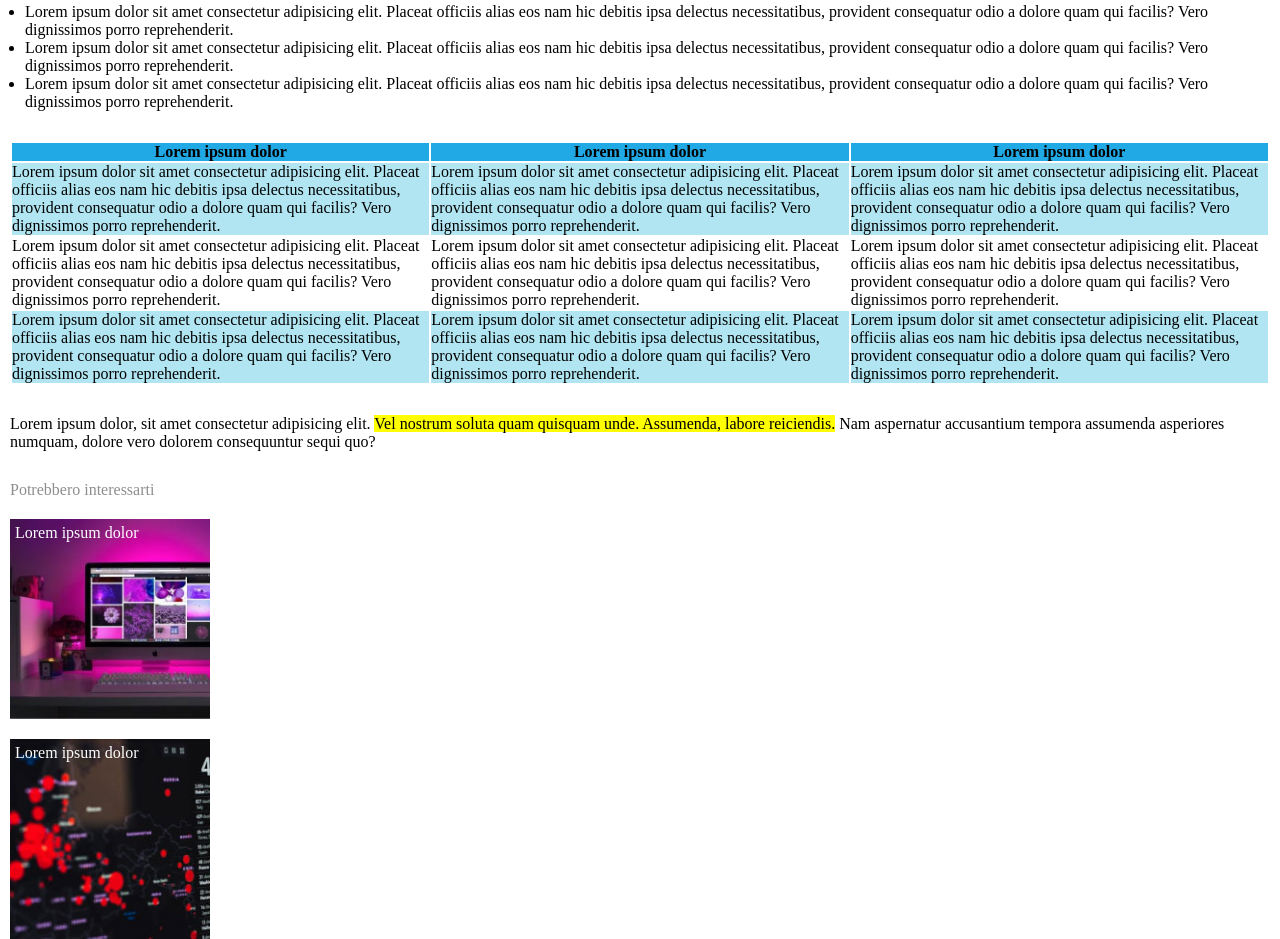
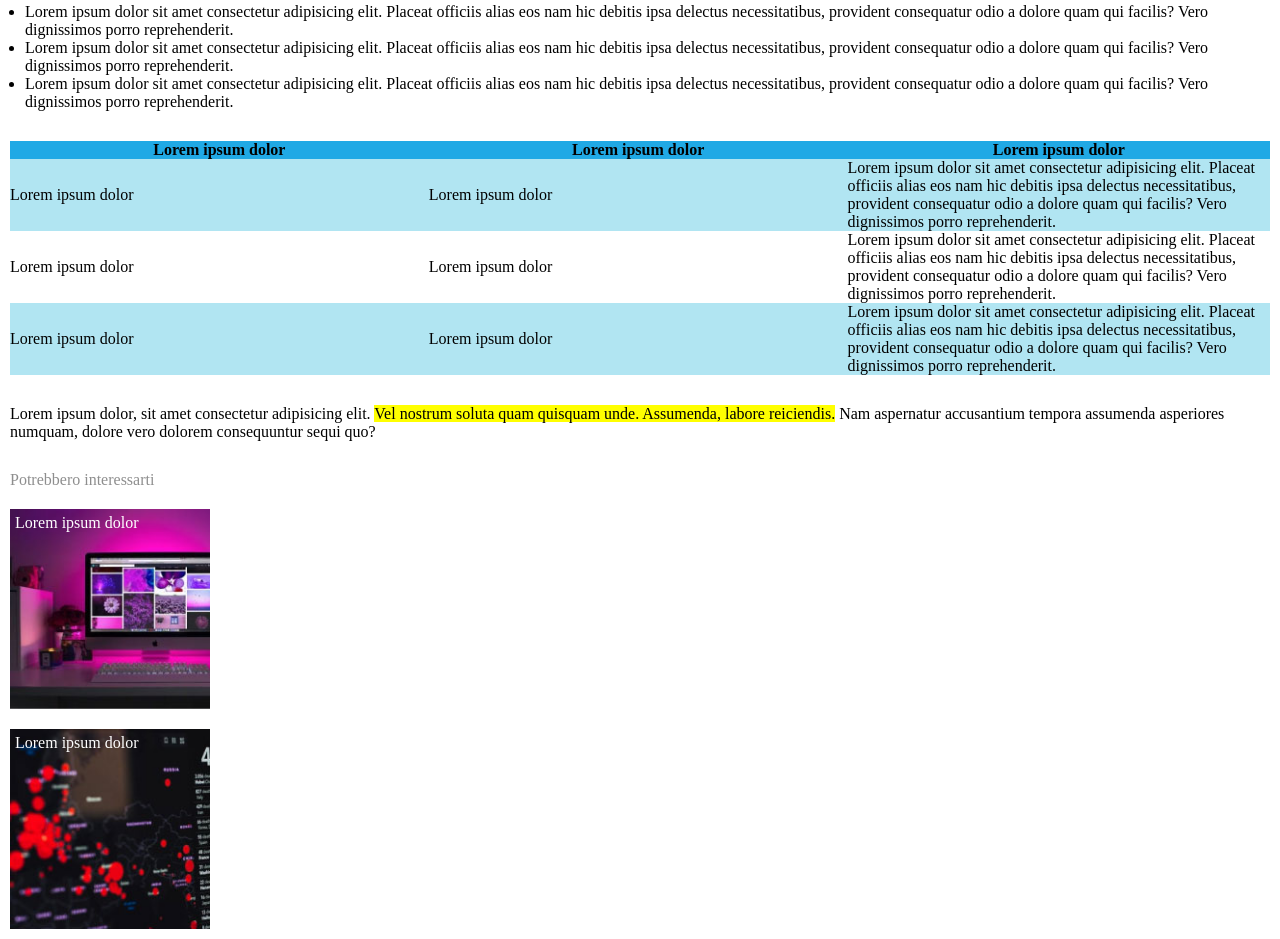
Before and after one commit to Paparellav/html-css-booleaner, a plain HTML site: page index.html in a window 1280 px wide. Shown: the part 779-1718 px from the top of the page. Drawn offline with Linux system fonts and the light colour scheme; files whose address does not match are found by name.

Commit message:
finalmente completato

```diff
--- a/css/style.css
+++ b/css/style.css
@@ -14,7 +14,7 @@ main {
     width: 100%;
     height: 100px;
     background-color: #4ea0ff;
-    background-image: url("file:///C:/Boolean/html-css-booleaner/img/pattern.png");
+    background-image: url("../img/pattern.png");
     background-size: 25%;
     margin-bottom: 10px;
 
@@ -54,6 +54,16 @@ ul {
     margin-bottom: 30px;
 }
 
+table {
+    border: none;
+    border-collapse: collapse;
+
+}
+
+td {
+    width: 450px;
+}
+
 thead {
     background-color: #20a9e5;
 }
@@ -66,7 +76,7 @@ thead {
     width: 200px;
     height: 200px;
     margin-top: 20px;
-    background-image: url("file:///C:/Boolean/html-css-booleaner/img/monitor.jpg");
+    background-image: url("../img/monitor.jpg");
     background-size: cover;
     color: white;
     padding-left: 5px;
@@ -77,7 +87,7 @@ thead {
     width: 200px;
     height: 200px;
     margin-top: 20px;
-    background-image: url("file:///C:/Boolean/html-css-booleaner/img/graph.jpg");
+    background-image: url("../img/graph.jpg");
     background-size: cover;
     color: white;
     padding-left: 5px;
--- a/index.html
+++ b/index.html
@@ -47,20 +47,20 @@
 
             <tbody>
                 <tr class="azure">
-                    <td>Lorem ipsum dolor sit amet consectetur adipisicing elit. Placeat officiis alias eos nam hic debitis ipsa delectus necessitatibus, provident consequatur odio a dolore quam qui facilis? Vero dignissimos porro reprehenderit.</td>
-                    <td>Lorem ipsum dolor sit amet consectetur adipisicing elit. Placeat officiis alias eos nam hic debitis ipsa delectus necessitatibus, provident consequatur odio a dolore quam qui facilis? Vero dignissimos porro reprehenderit.</td>
+                    <td>Lorem ipsum dolor </td>
+                    <td>Lorem ipsum dolor </td>
                     <td>Lorem ipsum dolor sit amet consectetur adipisicing elit. Placeat officiis alias eos nam hic debitis ipsa delectus necessitatibus, provident consequatur odio a dolore quam qui facilis? Vero dignissimos porro reprehenderit.</td>
                 </tr>
 
                 <tr>
-                    <td>Lorem ipsum dolor sit amet consectetur adipisicing elit. Placeat officiis alias eos nam hic debitis ipsa delectus necessitatibus, provident consequatur odio a dolore quam qui facilis? Vero dignissimos porro reprehenderit.</td>
-                    <td>Lorem ipsum dolor sit amet consectetur adipisicing elit. Placeat officiis alias eos nam hic debitis ipsa delectus necessitatibus, provident consequatur odio a dolore quam qui facilis? Vero dignissimos porro reprehenderit.</td>
+                    <td>Lorem ipsum dolor </td>
+                    <td>Lorem ipsum dolor </td>
                     <td>Lorem ipsum dolor sit amet consectetur adipisicing elit. Placeat officiis alias eos nam hic debitis ipsa delectus necessitatibus, provident consequatur odio a dolore quam qui facilis? Vero dignissimos porro reprehenderit.</td>
                 </tr>
 
                 <tr class="azure">
-                    <td>Lorem ipsum dolor sit amet consectetur adipisicing elit. Placeat officiis alias eos nam hic debitis ipsa delectus necessitatibus, provident consequatur odio a dolore quam qui facilis? Vero dignissimos porro reprehenderit.</td>
-                    <td>Lorem ipsum dolor sit amet consectetur adipisicing elit. Placeat officiis alias eos nam hic debitis ipsa delectus necessitatibus, provident consequatur odio a dolore quam qui facilis? Vero dignissimos porro reprehenderit.</td>
+                    <td>Lorem ipsum dolor </td>
+                    <td>Lorem ipsum dolor </td>
                     <td>Lorem ipsum dolor sit amet consectetur adipisicing elit. Placeat officiis alias eos nam hic debitis ipsa delectus necessitatibus, provident consequatur odio a dolore quam qui facilis? Vero dignissimos porro reprehenderit.</td>
                 </tr>
             </tbody>
```
